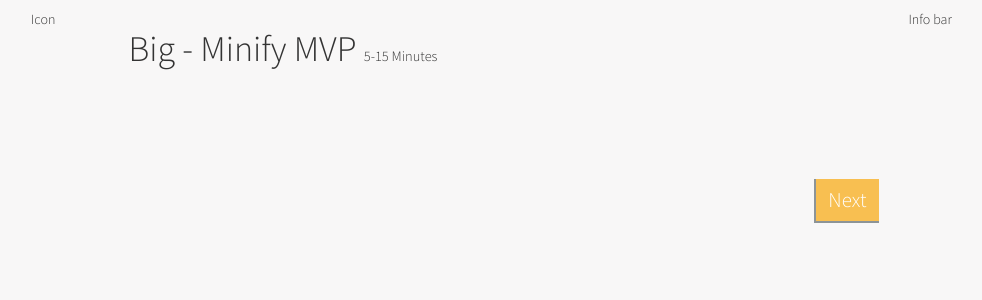
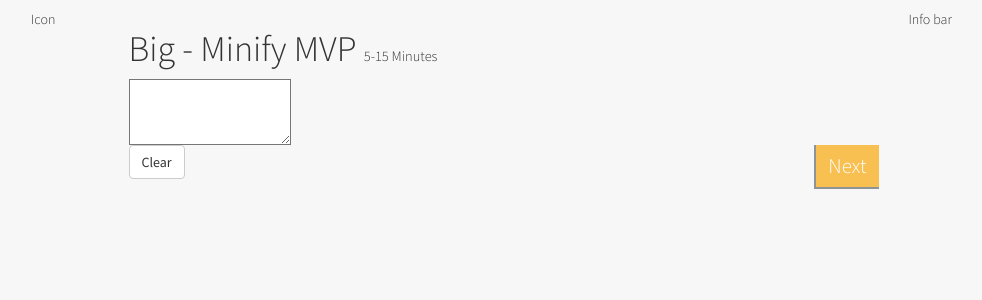
Before and after one commit to pinch-tn/pinch-app, a Django app: template pinch/templates/minify_mvp.html in a window 1280 px wide. Shown: the part 51-351 px from the top of the page, without its empty margins (39-1021 px from the left). Run offline with Django 3.2, Linux system fonts and the light colour scheme; the template is opened without the code that fills it: values that come from a table or form of the project are taken from there, others are empty; data comes from the database, SQL or seed files in the repository; parts of the project's set-up code (start-up, migrations or seed data) failed here and were passed over; some libraries are stand-ins or nearby versions.

Commit message:
updates for highlight

```diff
--- a/pinch/static/js/pinch.js
+++ b/pinch/static/js/pinch.js
@@ -43,8 +43,17 @@
 	});
 });
 
+// Delete all struckthrough text
+$("#minify_next").click() = function() {
+	$stricken = doc.getAllMarks();
+	var item;
+	for item in $stricken {
+		item.remove();
+	};
+	// Read the next of the text into a variable for the next step
+	minified_statement = $( "#strike_statement").text();
+};
 
-// doc.getAllMarks() → array<TextMarker>
 // remove
 // turn span's into variables
 
--- a/pinch/templates/minify_mvp.html
+++ b/pinch/templates/minify_mvp.html
@@ -8,14 +8,11 @@
           <div class="col-md-8">
 
               <h1>{% block page_title %}{{ project.name }} - Minify MVP{% endblock page_title %} <span>5-15 Minutes</span></h1>
-              <form role="form" method="post">
-                  {% csrf_token %}
-                  <div>
-                      <textarea id="strike_statement" rows="3" name="strike_statement">{{ project.mvp.original_statement }}</textarea>
-                  </div>
-                  <button type="submit" class="btn btn-default">Next</button>
-              </form>
-
+              <div>
+                  <textarea readonly id="strike_statement" rows="3" name="strike_statement">{{ project.mvp.original_statement }}</textarea>
+              </div>
+              <button id="clear" type="button" class="btn btn-default">Clear</button>
+              <button id="minify_next" type="submit" class="btn btn-default">Next</button>
           </div>
 
           <div class="col-md-3">Info bar</div>
```
